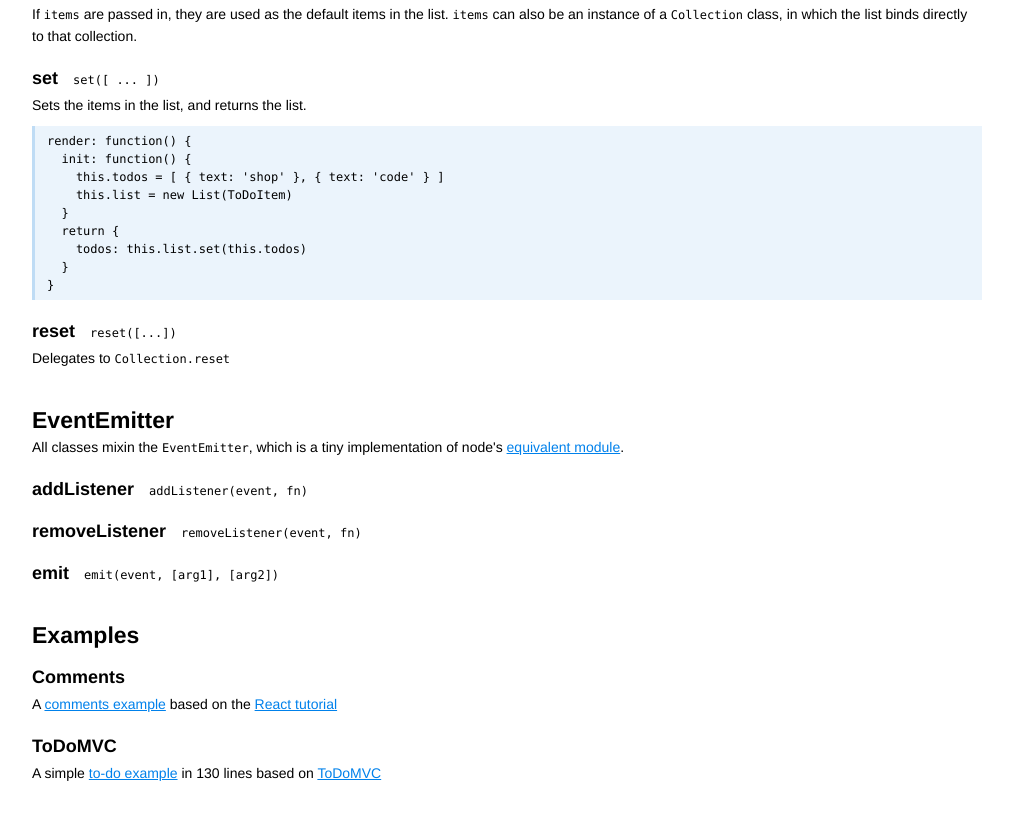
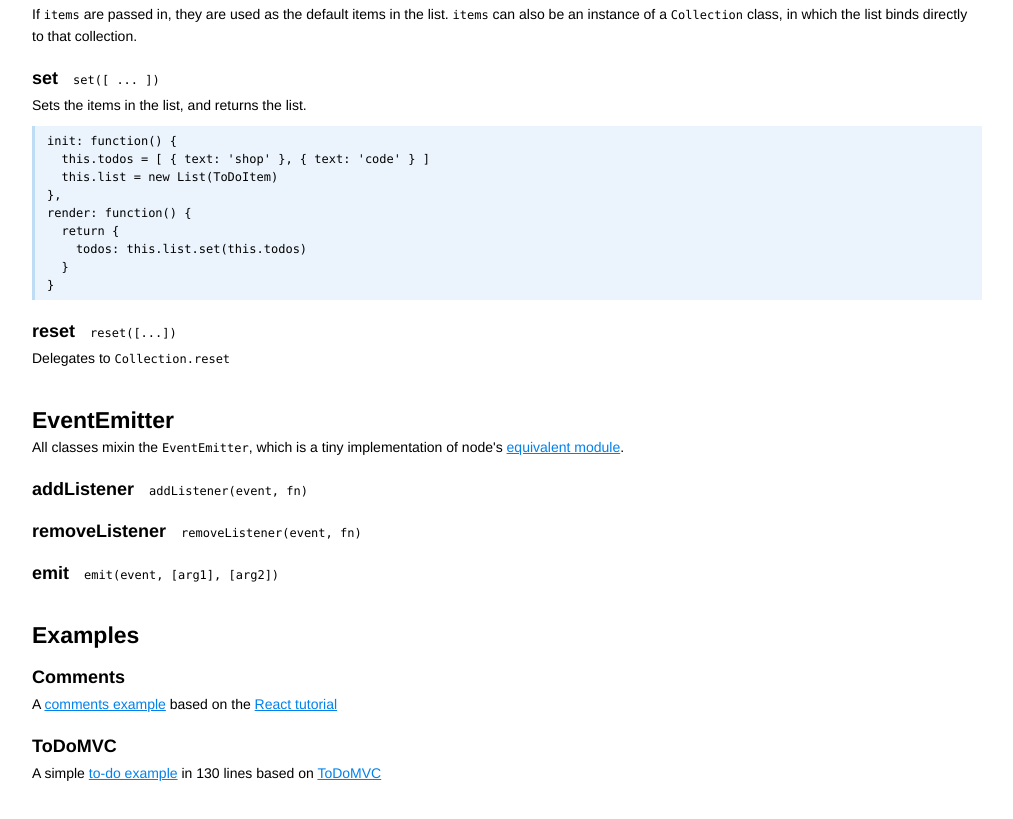
Before and after one commit to akrymski/espresso.js, a website: page docs/index.html in a window 1280 px wide. Shown: the part 4588-5407 px from the top of the page, without its empty margins (248-1261 px from the left). Drawn offline with Linux system fonts and the light colour scheme.

Commit message:
fix a doc typo

```diff
--- a/docs/index.html
+++ b/docs/index.html
@@ -581,11 +581,11 @@ The callback function is automatically bound to the controller for you, so <code
 new List(function(model) { new ToDoItem({ model: model }) })
 </code></pre><p>If <code>items</code> are passed in, they are used as the default items in the list.  <code>items</code> can also be an instance of a <code>Collection</code> class, in which the list binds directly to that collection.</p>
 <h3><a name="lists/set" class="anchor" href="#lists/set">set </a><code>set([ ... ])</code><span class="ac">¶</span></h3><p>Sets the items in the list, and returns the list.</p>
-<pre><code>render: function() {
-  init: function() {
-    this.todos = [ { text: &#39;shop&#39; }, { text: &#39;code&#39; } ]
-    this.list = new List(ToDoItem)
-  }
+<pre><code>init: function() {
+  this.todos = [ { text: &#39;shop&#39; }, { text: &#39;code&#39; } ]
+  this.list = new List(ToDoItem)
+},
+render: function() {
   return {
     todos: this.list.set(this.todos)
   }
```
Also changed, not shown: docs/index.md (+4 -4 lines).
